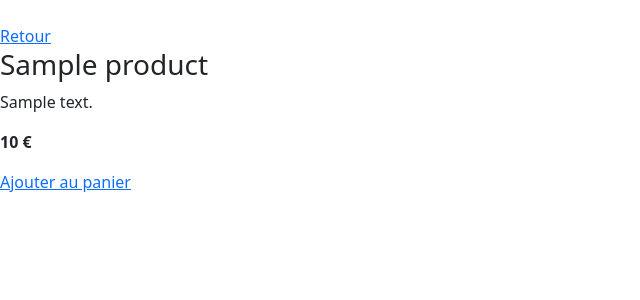
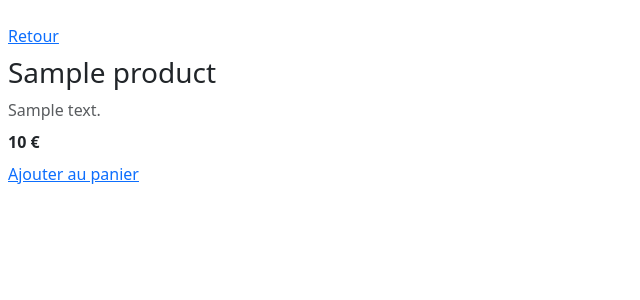
Before and after one commit to x0-3/PremiereAppli, a PHP site: page /product.php?id=1 in a window 1280 px wide. Shown: the top 300 px of the page, without its empty margins (0-640 px from the left). Run offline with PHP 8.4, Linux system fonts and the light colour scheme; tables that the repository leaves empty or names only in its code hold one stand-in row (values such as "Sample post").

Commit message:
product page product.php?id=<?=$product['id']?>

```diff
--- a/db-functions.php
+++ b/db-functions.php
@@ -32,36 +32,35 @@ function findAll(){
     foreach($products as $product){
         ?>
         <br>
-        <a href="product.php" class="fw-bold"><?php echo $product['name']; ?></a>
-        <p><?php echo mb_strimwidth($product['description'], 0, 50 , '...'); ?></p>
-        <p class="fw-bold"><?php echo $product['price']; ?> €</p>
-        <a href="#">Ajouter au panier</a>
+        <a href="product.php?id=<?=$product['id']?>" class="h3 m-2"><?php echo $product['name']; ?></a>
+        <p class="m-2 text-muted"><?php echo mb_strimwidth($product['description'], 0, 50 , '...'); ?></p>
+        <p class="fw-bold m-2"><?php echo $product['price']; ?> €</p>
+        <a href="#" class="m-2">Ajouter au panier</a>
         <br>
 
         <?php
     }
 }
 
+
 function  findOneById($id) {
     $db = connection();
-
     $sql = "select * from product where id = :id";
     $request = $db->prepare($sql);
-    $request->execute(array('id'=>$id));
+    $request->execute(array(':id'=> $id));
 
-    $products = $request->fetchAll();
+    $product = $request->fetch();
 
-    foreach($products as $product){
-        ?>
-        <br>
-        <a href="index.php">Retour</a>
-        <p class="h3"><?php echo $product['name']; ?></p>
-        <p><?php echo $product['description']; ?></p>
-        <p class="fw-bold"><?php echo $product['price']; ?> €</p>
-        <a href="#">Ajouter au panier</a>
-        <br>
+    ?>
+    <br>
+    <a href="index.php" class="m-2">Retour</a>
+    <p class="h3 m-2"><?php echo $product['name']; ?></p>
+    <p class="m-2 text-muted"><?php echo $product['description']; ?></p>
+    <p class="fw-bold m-2"><?php echo $product['price']; ?> €</p>
+    <a href="#" class="m-2">Ajouter au panier</a>
+    <br>
 
-        <?php
-    }
+    <?php
+
 
 }
--- a/product.php
+++ b/product.php
@@ -12,16 +12,10 @@
 
     require("db-functions.php");
 
-    findOneById(1);
-    // findOneById(2);
-    // findOneById(3);
-    // findOneById(4);
-    // findOneById(5);
-    // findOneById(6);
-    // findOneById(7);
-    // findOneById(8);
-    // findOneById(9);
-    // findOneById(10);
+    $id=$_GET['id'];
+
+    findOneById($id);
+
     ?>
 </body>
 </html>
```
